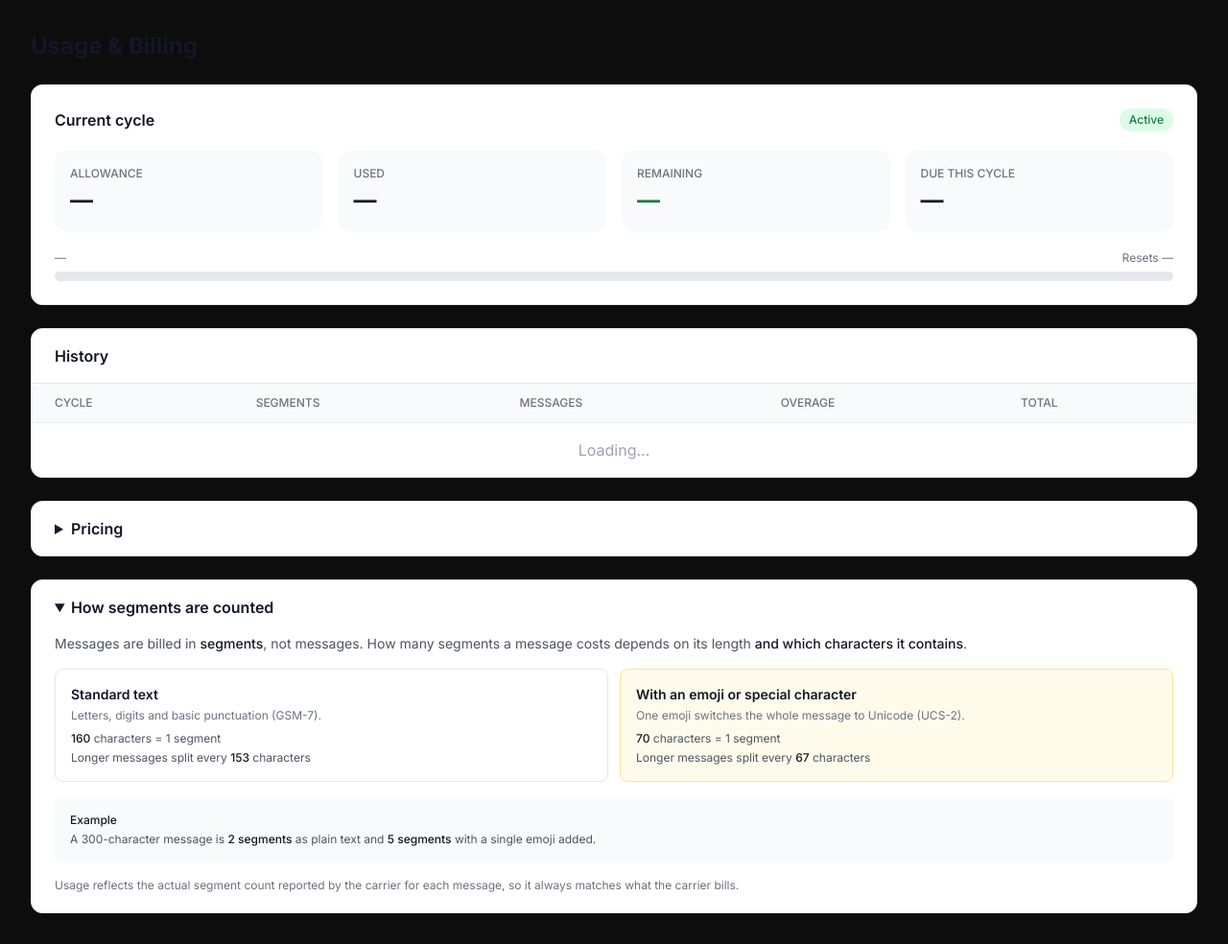
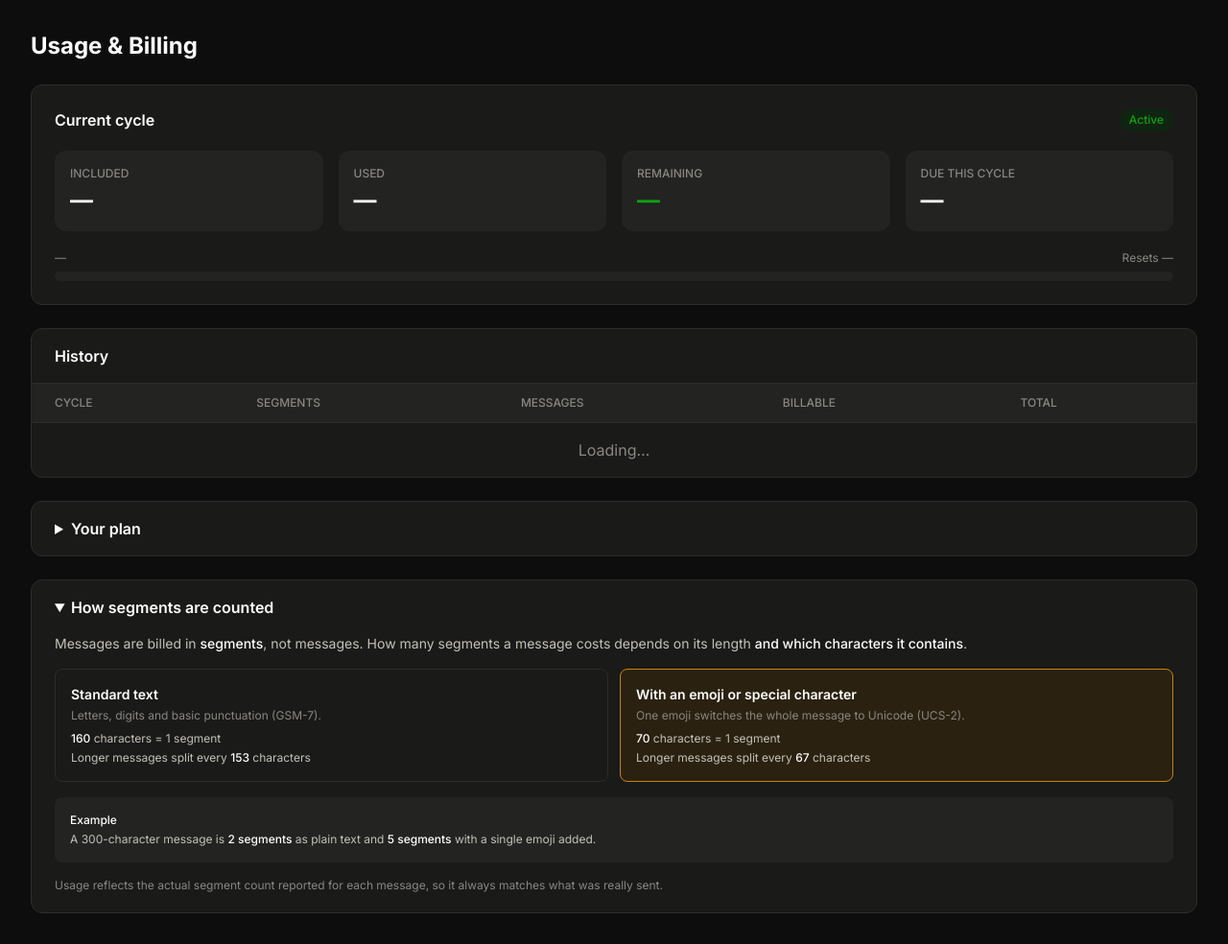
Before and after one commit to JXalent1/sms-marketing-platform, a Python web app: template app/templates/usage.html in a window 1280 px wide, after a click on "How segments are counted". Shown: the part 57-1041 px from the top of the page at 96% size. Run offline with Jinja, Linux system fonts and the light colour scheme; the template is opened without the code that fills it, so the values that code supplies are empty; style sheets or scripts are compiled from the project's sources.

Commit message:
Switch billing to A4A terms: no monthly fee, 10,000 included, $0.015/segment
Replaces the base fee + tiered overage model. billable = max(0, segments -
included); cost = fee + billable * rate. Rounding is half-up via Decimal and
happens once at display: Python's round() is banker's rounding, so round(0.125,
2) is 0.12 where an invoice says 0.13, and rounding per campaign then summing
disagrees with summing then rounding.

Billable statuses are untouched — still ('sent', 'delivered').

The carrier-denominated balance warning on the dashboard is now expressed in
segments: the dollar balance of our carrier account is not the client's number.

```diff
--- a/app/templates/usage.html
+++ b/app/templates/usage.html
@@ -1,105 +1,110 @@
 {% extends "base.html" %}
 {% block title %}Usage — {{ brand.app_name }}{% endblock %}
 
+{# Layout is module 8's job. What changed here is the commercial model: a
+   monthly fee, an included-segment allowance and a flat rate above it. No tiers,
+   no "overage" — and no number in this file. Every figure and every rate is
+   fetched from /api/usage/*, so the page cannot contradict what the code bills. #}
+
 {% block content %}
 <div class="space-y-6">
-    <h1 class="text-2xl font-bold text-gray-900">Usage &amp; Billing</h1>
+    <h1 class="text-2xl font-bold text-ink">Usage &amp; Billing</h1>
 
-    <div class="bg-white border border-gray-200 rounded-xl px-6 py-6">
+    <div class="bg-surface border border-line rounded-xl px-6 py-6">
         <div class="flex items-center justify-between mb-5">
-            <h3 class="font-semibold text-gray-900" id="cycleLabel">Current cycle</h3>
-            <span class="px-2.5 py-1 rounded-full text-xs font-medium bg-green-100 text-green-700" id="statusBadge">Active</span>
+            <h3 class="font-semibold text-ink" id="cycleLabel">Current cycle</h3>
+            <span class="px-2.5 py-1 rounded-full text-xs font-medium bg-good-soft text-good-ink" id="statusBadge">Active</span>
         </div>
 
         <div class="grid grid-cols-2 gap-4 lg:grid-cols-4">
-            <div class="bg-gray-50 rounded-xl p-4">
-                <dt class="text-xs font-medium text-gray-500 uppercase">Allowance</dt>
-                <dd class="mt-1 text-2xl font-bold text-gray-900" id="allowance">—</dd>
+            <div class="bg-surface-2 rounded-xl p-4">
+                <dt class="text-xs font-medium text-ink-3 uppercase">Included</dt>
+                <dd class="mt-1 text-2xl font-bold text-ink" id="included">—</dd>
             </div>
-            <div class="bg-gray-50 rounded-xl p-4">
-                <dt class="text-xs font-medium text-gray-500 uppercase">Used</dt>
-                <dd class="mt-1 text-2xl font-bold text-gray-900" id="used">—</dd>
+            <div class="bg-surface-2 rounded-xl p-4">
+                <dt class="text-xs font-medium text-ink-3 uppercase">Used</dt>
+                <dd class="mt-1 text-2xl font-bold text-ink" id="used">—</dd>
             </div>
-            <div class="bg-gray-50 rounded-xl p-4">
-                <dt class="text-xs font-medium text-gray-500 uppercase">Remaining</dt>
-                <dd class="mt-1 text-2xl font-bold text-green-700" id="remaining">—</dd>
+            <div class="bg-surface-2 rounded-xl p-4">
+                <dt class="text-xs font-medium text-ink-3 uppercase">Remaining</dt>
+                <dd class="mt-1 text-2xl font-bold text-good-ink" id="remaining">—</dd>
             </div>
-            <div class="bg-gray-50 rounded-xl p-4">
-                <dt class="text-xs font-medium text-gray-500 uppercase">Due this cycle</dt>
-                <dd class="mt-1 text-2xl font-bold text-gray-900" id="totalDue">—</dd>
+            <div class="bg-surface-2 rounded-xl p-4">
+                <dt class="text-xs font-medium text-ink-3 uppercase">Due this cycle</dt>
+                <dd class="mt-1 text-2xl font-bold text-ink" id="totalDue">—</dd>
             </div>
         </div>
 
         <div class="mt-5">
-            <div class="flex justify-between text-xs text-gray-500 mb-1.5">
+            <div class="flex justify-between text-xs text-ink-3 mb-1.5">
                 <span id="progressText">—</span>
                 <span>Resets <span id="resetDate">—</span></span>
             </div>
-            <div class="w-full bg-gray-200 rounded-full h-2.5">
+            <div class="w-full bg-surface-2 rounded-full h-2.5">
                 <div id="progressBar" class="bg-brand h-2.5 rounded-full transition-all duration-500" style="width:0%"></div>
             </div>
         </div>
 
-        <div id="overageBox" class="mt-4 hidden bg-red-50 border border-red-200 rounded-lg p-4 text-sm text-red-700"></div>
+        <div id="billableBox" class="mt-4 hidden bg-accent-soft border border-accent rounded-lg p-4 text-sm text-ink-2"></div>
     </div>
 
-    <div class="bg-white border border-gray-200 rounded-xl">
-        <div class="px-6 py-4 border-b border-gray-200"><h3 class="font-semibold text-gray-900">History</h3></div>
+    <div class="bg-surface border border-line rounded-xl">
+        <div class="px-6 py-4 border-b border-line"><h3 class="font-semibold text-ink">History</h3></div>
         <div class="overflow-x-auto">
-            <table class="min-w-full divide-y divide-gray-200">
-                <thead class="bg-gray-50">
+            <table class="min-w-full divide-y divide-line">
+                <thead class="bg-surface-2">
                     <tr>
-                        <th class="px-6 py-3 text-left text-xs font-medium text-gray-500 uppercase">Cycle</th>
-                        <th class="px-6 py-3 text-left text-xs font-medium text-gray-500 uppercase">Segments</th>
-                        <th class="px-6 py-3 text-left text-xs font-medium text-gray-500 uppercase">Messages</th>
-                        <th class="px-6 py-3 text-left text-xs font-medium text-gray-500 uppercase">Overage</th>
-                        <th class="px-6 py-3 text-left text-xs font-medium text-gray-500 uppercase">Total</th>
+                        <th class="px-6 py-3 text-left text-xs font-medium text-ink-3 uppercase">Cycle</th>
+                        <th class="px-6 py-3 text-left text-xs font-medium text-ink-3 uppercase">Segments</th>
+                        <th class="px-6 py-3 text-left text-xs font-medium text-ink-3 uppercase">Messages</th>
+                        <th class="px-6 py-3 text-left text-xs font-medium text-ink-3 uppercase">Billable</th>
+                        <th class="px-6 py-3 text-left text-xs font-medium text-ink-3 uppercase">Total</th>
                     </tr>
                 </thead>
-                <tbody class="divide-y divide-gray-200" id="historyBody">
-                    <tr><td colspan="5" class="px-6 py-4 text-center text-gray-400">Loading…</td></tr>
+                <tbody class="divide-y divide-line" id="historyBody">
+                    <tr><td colspan="5" class="px-6 py-4 text-center text-ink-3">Loading…</td></tr>
                 </tbody>
             </table>
         </div>
     </div>
 
     {# Rendered from the API so the page can never contradict what the code bills. #}
-    <details class="bg-white border border-gray-200 rounded-xl">
-        <summary class="px-6 py-4 font-semibold text-gray-900 cursor-pointer hover:bg-gray-50 rounded-xl">Pricing</summary>
+    <details class="bg-surface border border-line rounded-xl">
+        <summary class="px-6 py-4 font-semibold text-ink cursor-pointer hover:bg-surface-2 rounded-xl">Your plan</summary>
         <div class="px-6 pb-5 space-y-2" id="pricingBody"></div>
     </details>
 
-    <details class="bg-white border border-gray-200 rounded-xl">
-        <summary class="px-6 py-4 font-semibold text-gray-900 cursor-pointer hover:bg-gray-50 rounded-xl">How segments are counted</summary>
-        <div class="px-6 pb-5 space-y-4 text-sm text-gray-600">
-            <p>Messages are billed in <span class="font-medium text-gray-900">segments</span>, not messages.
+    <details class="bg-surface border border-line rounded-xl">
+        <summary class="px-6 py-4 font-semibold text-ink cursor-pointer hover:bg-surface-2 rounded-xl">How segments are counted</summary>
+        <div class="px-6 pb-5 space-y-4 text-sm text-ink-2">
+            <p>Messages are billed in <span class="font-medium text-ink">segments</span>, not messages.
                How many segments a message costs depends on its length
-               <span class="font-medium text-gray-900">and which characters it contains</span>.</p>
+               <span class="font-medium text-ink">and which characters it contains</span>.</p>
             <div class="grid grid-cols-1 sm:grid-cols-2 gap-3">
-                <div class="border border-gray-200 rounded-lg p-4">
-                    <div class="font-semibold text-gray-900 mb-1">Standard text</div>
-                    <p class="text-xs text-gray-500 mb-2">Letters, digits and basic punctuation (GSM-7).</p>
+                <div class="border border-line rounded-lg p-4">
+                    <div class="font-semibold text-ink mb-1">Standard text</div>
+                    <p class="text-xs text-ink-3 mb-2">Letters, digits and basic punctuation (GSM-7).</p>
                     <ul class="text-xs space-y-1">
-                        <li><span class="font-medium text-gray-900">160</span> characters = 1 segment</li>
-                        <li>Longer messages split every <span class="font-medium text-gray-900">153</span> characters</li>
+                        <li><span class="font-medium text-ink">160</span> characters = 1 segment</li>
+                        <li>Longer messages split every <span class="font-medium text-ink">153</span> characters</li>
                     </ul>
                 </div>
-                <div class="border border-amber-200 bg-amber-50 rounded-lg p-4">
-                    <div class="font-semibold text-gray-900 mb-1">With an emoji or special character</div>
-                    <p class="text-xs text-gray-500 mb-2">One emoji switches the whole message to Unicode (UCS-2).</p>
+                <div class="border border-accent bg-accent-soft rounded-lg p-4">
+                    <div class="font-semibold text-ink mb-1">With an emoji or special character</div>
+                    <p class="text-xs text-ink-3 mb-2">One emoji switches the whole message to Unicode (UCS-2).</p>
                     <ul class="text-xs space-y-1">
-                        <li><span class="font-medium text-gray-900">70</span> characters = 1 segment</li>
-                        <li>Longer messages split every <span class="font-medium text-gray-900">67</span> characters</li>
+                        <li><span class="font-medium text-ink">70</span> characters = 1 segment</li>
+                        <li>Longer messages split every <span class="font-medium text-ink">67</span> characters</li>
                     </ul>
                 </div>
             </div>
-            <div class="bg-gray-50 rounded-lg p-4 text-xs">
-                <div class="font-medium text-gray-900 mb-1">Example</div>
-                A 300-character message is <span class="font-medium text-gray-900">2 segments</span> as plain text
-                and <span class="font-medium text-gray-900">5 segments</span> with a single emoji added.
+            <div class="bg-surface-2 rounded-lg p-4 text-xs">
+                <div class="font-medium text-ink mb-1">Example</div>
+                A 300-character message is <span class="font-medium text-ink">2 segments</span> as plain text
+                and <span class="font-medium text-ink">5 segments</span> with a single emoji added.
             </div>
-            <p class="text-xs text-gray-500">Usage reflects the actual segment count reported by the carrier for each
-               message, so it always matches what the carrier bills.</p>
+            <p class="text-xs text-ink-3">Usage reflects the actual segment count reported for each message,
+               so it always matches what was really sent.</p>
         </div>
     </details>
 </div>
@@ -107,32 +112,39 @@
 
 {% block scripts %}
 <script>
+const money = (n) => '$' + n.toFixed(2);
+
 async function loadUsage() {
     const d = await api('/api/usage/current');
     document.getElementById('cycleLabel').textContent = d.month;
-    document.getElementById('allowance').textContent = d.allowance.toLocaleString();
+    document.getElementById('included').textContent = d.included_segments.toLocaleString();
     document.getElementById('used').textContent = d.used_segments.toLocaleString();
     document.getElementById('remaining').textContent = d.remaining.toLocaleString();
-    document.getElementById('totalDue').textContent = '$' + d.total_due.toFixed(2);
+    document.getElementById('totalDue').textContent = money(d.total_due);
     document.getElementById('progressText').textContent =
-        `${d.used_segments.toLocaleString()} / ${d.allowance.toLocaleString()} segments`;
+        `${d.used_segments.toLocaleString()} used · ${d.included_segments.toLocaleString()} included · ${d.billable_segments.toLocaleString()} billable`;
     document.getElementById('resetDate').textContent = fmtDate(d.reset_date).split(',')[0];
 
     const bar = document.getElementById('progressBar');
     bar.style.width = Math.min(100, d.percentage_used) + '%';
     bar.className = 'h-2.5 rounded-full transition-all duration-500 ' +
-        (d.percentage_used >= 90 ? 'bg-red-600' : d.percentage_used >= 75 ? 'bg-yellow-500' : 'bg-brand');
+        (d.billable_segments > 0 ? 'bg-accent' : d.percentage_used >= 75 ? 'bg-s2' : 'bg-brand');
 
-    const box = document.getElementById('overageBox');
-    if (d.overage > 0) {
-        box.innerHTML = `<span class="font-semibold">${d.overage.toLocaleString()}</span> segments over the allowance — ` +
-                        `additional charge <span class="font-bold">$${d.overage_cost.toFixed(2)}</span>`;
+    // Past the allowance is normal and expected on this plan — it is billing,
+    // not an error, so it reads as information rather than a red alarm.
+    const box = document.getElementById('billableBox');
+    const badge = document.getElementById('statusBadge');
+    if (d.billable_segments > 0) {
+        box.innerHTML = `<span class="font-semibold text-ink">${d.billable_segments.toLocaleString()}</span> segments ` +
+                        `beyond the ${d.included_segments.toLocaleString()} included, at ` +
+                        `$${d.price_per_segment.toFixed(3)} each — <span class="font-semibold text-ink">${money(d.total_due)}</span> this cycle.`;
         box.classList.remove('hidden');
-        const badge = document.getElementById('statusBadge');
-        badge.className = 'px-2.5 py-1 rounded-full text-xs font-medium bg-red-100 text-red-700';
-        badge.textContent = 'Over allowance';
+        badge.className = 'px-2.5 py-1 rounded-full text-xs font-medium bg-accent-soft text-accent';
+        badge.textContent = 'Billable usage';
     } else {
         box.classList.add('hidden');
+        badge.className = 'px-2.5 py-1 rounded-full text-xs font-medium bg-good-soft text-good-ink';
+        badge.textContent = 'Within allowance';
     }
 }
 
@@ -140,26 +152,27 @@
     const d = await api('/api/usage/history');
     const body = document.getElementById('historyBody');
     if (!d.months?.length) {
-        body.innerHTML = '<tr><td colspan="5" class="px-6 py-4 text-center text-gray-400">No history</td></tr>';
+        body.innerHTML = '<tr><td colspan="5" class="px-6 py-4 text-center text-ink-3">No history</td></tr>';
         return;
     }
     body.innerHTML = d.months.map(m => `
-        <tr class="hover:bg-gray-50">
-            <td class="px-6 py-3 text-sm font-medium text-gray-900">${esc(m.month)}${m.status === 'current' ? ' <span class="text-xs text-gray-400">(current)</span>' : ''}</td>
-            <td class="px-6 py-3 text-sm text-gray-500">${m.total_segments.toLocaleString()}</td>
-            <td class="px-6 py-3 text-sm text-gray-500">${m.messages.toLocaleString()}</td>
-            <td class="px-6 py-3 text-sm ${m.overage ? 'text-red-600 font-medium' : 'text-gray-400'}">${m.overage ? m.overage.toLocaleString() : '—'}</td>
-            <td class="px-6 py-3 text-sm font-medium text-gray-900">$${m.total_due.toFixed(2)}</td>
+        <tr class="hover:bg-surface-2">
+            <td class="px-6 py-3 text-sm font-medium text-ink">${esc(m.month)}${m.status === 'current' ? ' <span class="text-xs text-ink-3">(current)</span>' : ''}</td>
+            <td class="px-6 py-3 text-sm text-ink-2">${m.total_segments.toLocaleString()}</td>
+            <td class="px-6 py-3 text-sm text-ink-2">${m.messages.toLocaleString()}</td>
+            <td class="px-6 py-3 text-sm ${m.billable_segments ? 'text-accent font-medium' : 'text-ink-3'}">${m.billable_segments ? m.billable_segments.toLocaleString() : '—'}</td>
+            <td class="px-6 py-3 text-sm font-medium text-ink">${money(m.total_due)}</td>
         </tr>`).join('');
 }
 
 async function loadPricing() {
     const p = await api('/api/usage/pricing');
     const row = (label, value) =>
-        `<div class="flex justify-between text-sm p-2 bg-gray-50 rounded-lg"><span class="text-gray-600">${esc(label)}</span><span class="font-medium">${esc(value)}</span></div>`;
+        `<div class="flex justify-between text-sm p-2 bg-surface-2 rounded-lg"><span class="text-ink-2">${esc(label)}</span><span class="font-medium text-ink">${esc(value)}</span></div>`;
     document.getElementById('pricingBody').innerHTML =
-        row(`Monthly fee (includes ${p.included_segments.toLocaleString()} segments)`, `$${p.base_fee.toFixed(2)}/mo`) +
-        p.tiers.map(t => row(`${t.range} segments`, `$${t.rate.toFixed(3)}/segment`)).join('');
+        row('Monthly fee', p.monthly_fee > 0 ? money(p.monthly_fee) + '/mo' : 'None') +
+        row('Included each cycle', p.included_segments.toLocaleString() + ' segments') +
+        row('Additional segments', '$' + p.price_per_segment.toFixed(3) + ' each');
 }
 
 loadUsage();
```
Also changed, not shown: app/core/config.py (+7 -18 lines), app/routers/usage.py (+17 -7 lines), app/services/billing_service.py (+59 -46 lines), app/templates/dashboard.html (+7 -5 lines), tests/conftest.py (+18 -0 lines), tests/test_billing.py (added, +147 -0 lines), tests/test_smoke.py (+4 -3 lines), 1 other file.
